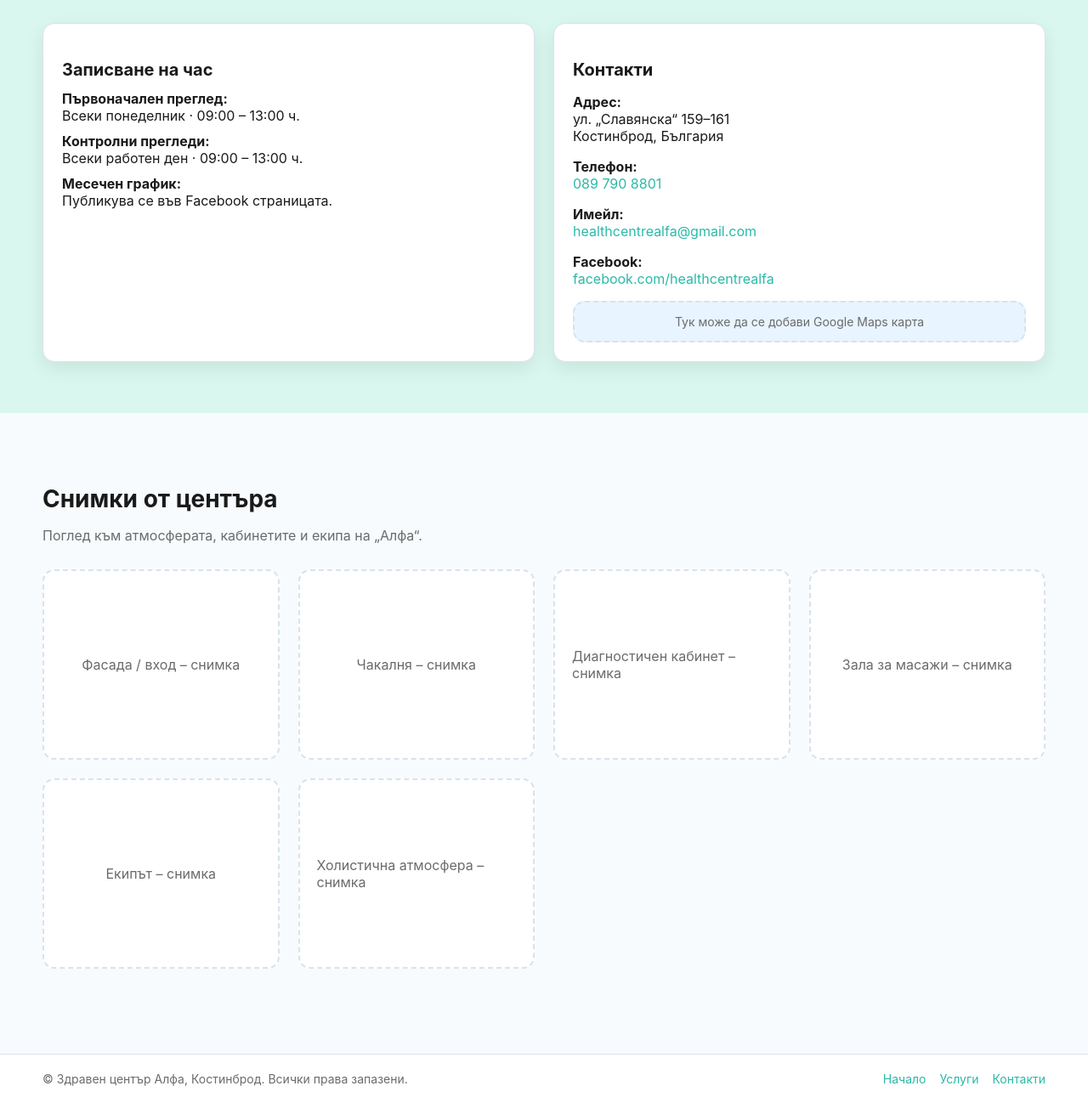
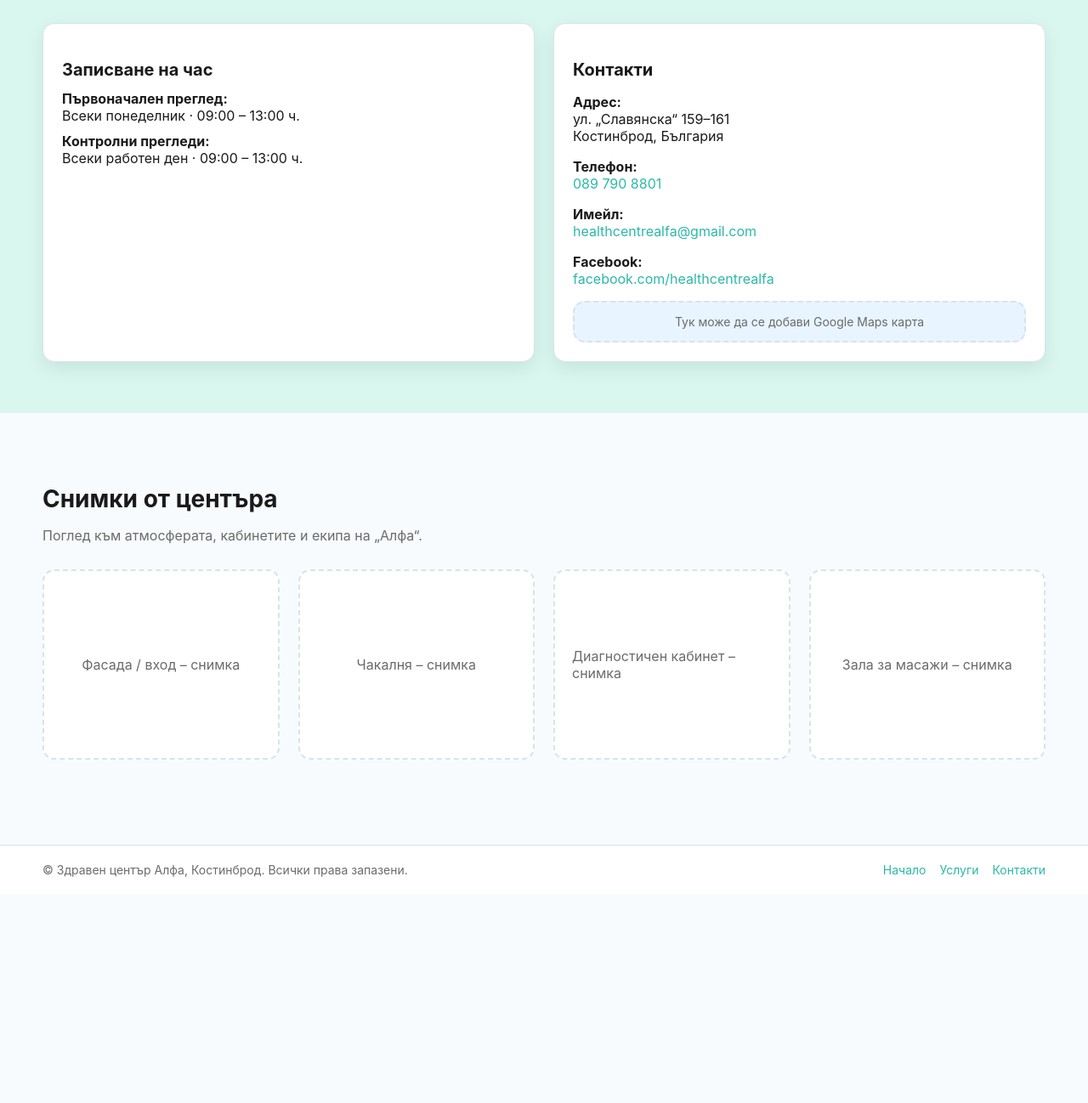
Before and after one commit to vuichovanio1/alfa, a plain HTML site: page index.html in a window 1280 px wide. Shown: the part 2465-3763 px from the top of the page at 85% size. After the commit the page ends 3517 px from the top, so only its background shows below. Drawn offline with Linux system fonts and the light colour scheme.

Commit message:
Update index.html

```diff
--- a/index.html
+++ b/index.html
@@ -462,10 +462,7 @@
                     Всеки работен ден · 09:00 – 13:00 ч.
                 </div>
 
-                <div style="margin-bottom:10px;">
-                    <strong>Месечен график:</strong><br>
-                    Публикува се във Facebook страницата.
-                </div>
+
 
 
             </div>
@@ -533,13 +530,9 @@
                 Зала за масажи – снимка
             </div>
 
-            <div style="background:white; padding:20px; border-radius:var(--radius); border:2px dashed var(--border); height:180px; display:flex; align-items:center; justify-content:center; color:var(--text-muted);">
-                Екипът – снимка
-            </div>
 
-            <div style="background:white; padding:20px; border-radius:var(--radius); border:2px dashed var(--border); height:180px; display:flex; align-items:center; justify-content:center; color:var(--text-muted);">
-                Холистична атмосфера – снимка
-            </div>
+
+
 
         </div>
     </div>
```
